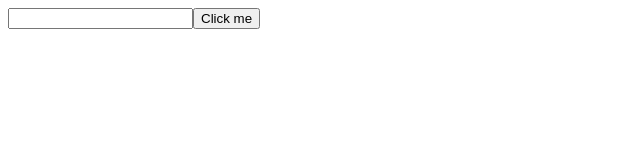
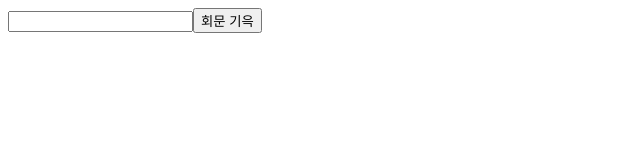
Before and after one commit to ddalpange/Algorithm, a plain HTML site: page makePalindrome.html in a window 1280 px wide. Shown: the full height of the page, 0-640 px from the left. Drawn offline with Linux system fonts and the light colour scheme.

Commit message:
#2 회문 만들기

```diff
--- a/makePalindrome.html
+++ b/makePalindrome.html
@@ -5,7 +5,7 @@
     <meta charset="utf-8" />
   </head>
   <body>
-    <input id="doInputNumber" /><button onclick="makePalindrome()">Click me</button>
+    <input id="doInputNumber" /><button onclick="makePalindrome()">회문 기윽</button>
     <div id="result"></div>
     <script>
       window.makeReverseNumber = function(number) {
```
